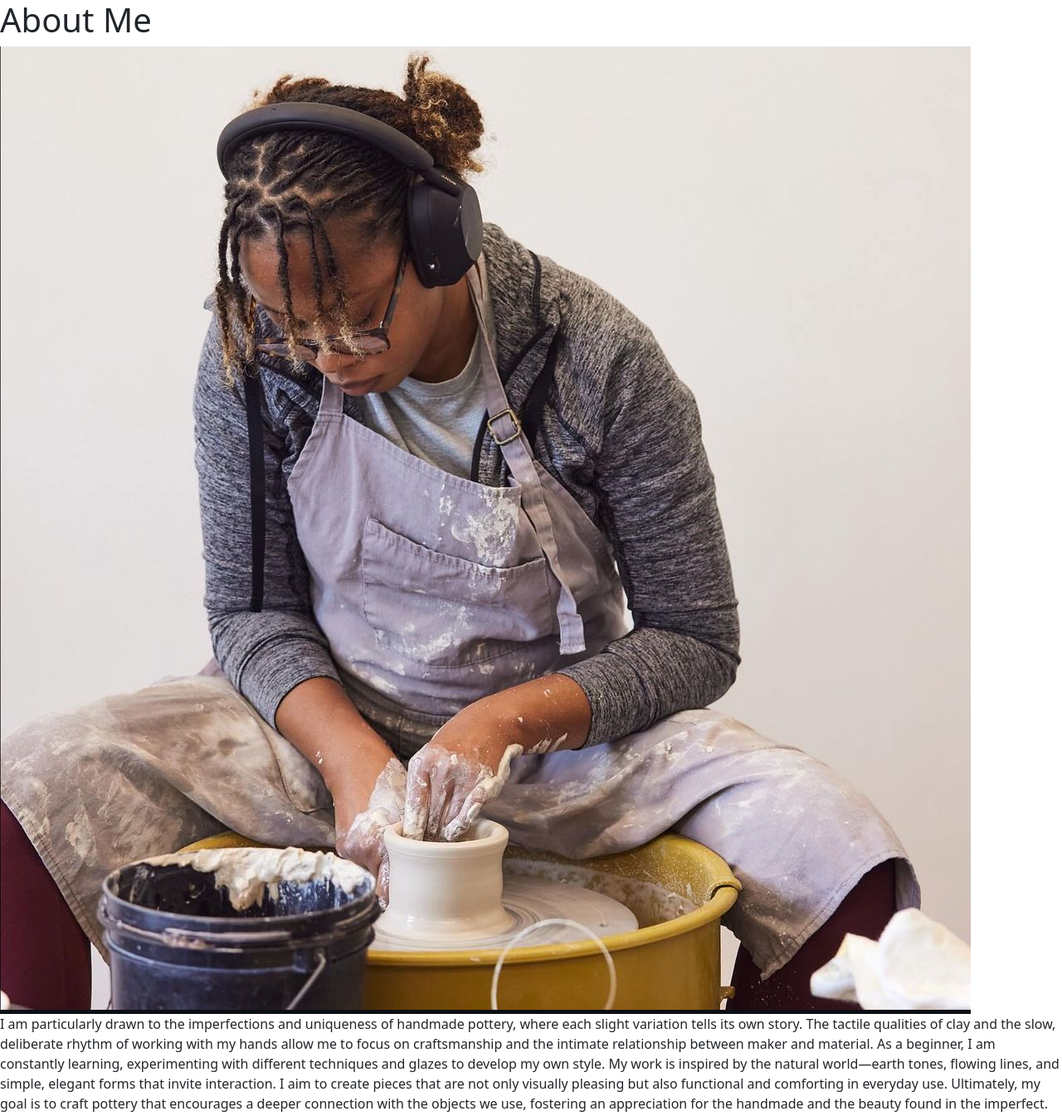
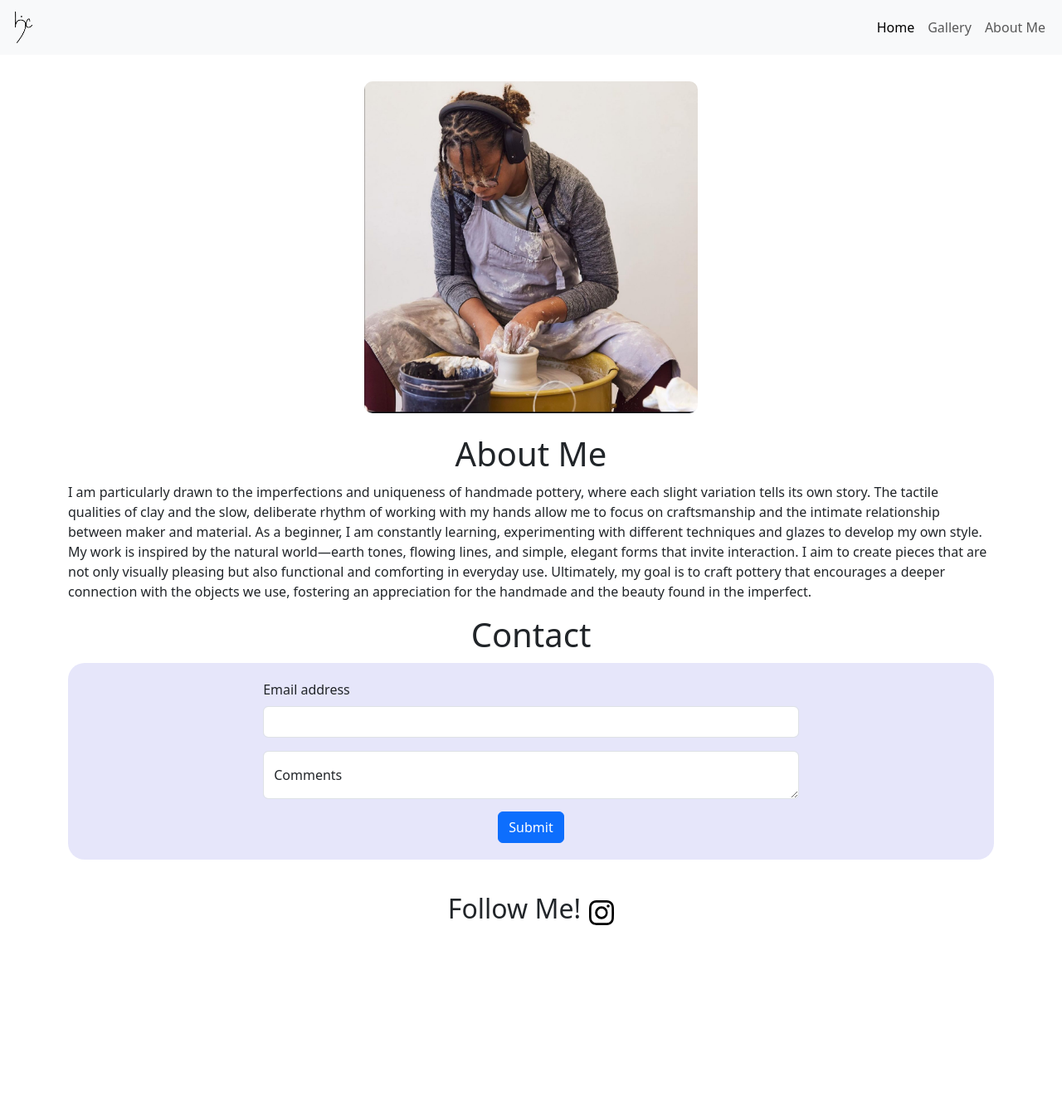
Before and after one commit to Jarvis-Brown/brittany_website, a plain HTML site: page about.html in a window 1280 px wide. Shown: the whole page at 83% size. After the commit the page ends 1164 px from the top, so only its background shows below. Drawn offline with nearby package versions, Linux system fonts and the light colour scheme.

Commit message:
adding about me info

```diff
--- a/about.html
+++ b/about.html
@@ -12,28 +12,113 @@
         <link rel="stylesheet" href="/static/style.css" />
     </head>
     <body>
-        <h1>About Me</h1>
-        <div class="about-group">
+        <nav class="navbar navbar-expand-lg bg-body-tertiary">
+            <div class="container-fluid">
+                <a class="navbar-brand" href="#"
+                    ><img
+                        id="logo"
+                        src="/static/images/bj_logo_complete.png"
+                        alt="Brooklyn Red's Logo"
+                /></a>
+                <button
+                    class="navbar-toggler"
+                    type="button"
+                    data-bs-toggle="collapse"
+                    data-bs-target="#navbarNav"
+                    aria-controls="navbarNav"
+                    aria-expanded="false"
+                    aria-label="Toggle navigation"
+                >
+                    <span class="navbar-toggler-icon"></span>
+                </button>
+                <div class="collapse navbar-collapse" id="navbarNav">
+                    <ul class="navbar-nav ms-auto">
+                        <li class="nav-item">
+                            <a
+                                class="nav-link active"
+                                aria-current="page"
+                                href="#"
+                                >Home</a
+                            >
+                        </li>
+                        <li class="nav-item">
+                            <a class="nav-link" href="#">Gallery</a>
+                        </li>
+                        <li class="nav-item">
+                            <a class="nav-link" href="#">About Me</a>
+                        </li>
+                    </ul>
+                </div>
+            </div>
+        </nav>
+
+        <main class="container main_info">
+            <section class="section_info">
                 <img
+                    class="img-fluid about_me_img"
                     src="/static/images/brittany_better_pic.jpg"
                     alt="image of Brittany working with clay"
                 />
-            <p>
-                I am particularly drawn to the imperfections and uniqueness of
-                handmade pottery, where each slight variation tells its own
-                story. The tactile qualities of clay and the slow, deliberate
-                rhythm of working with my hands allow me to focus on
-                craftsmanship and the intimate relationship between maker and
-                material. As a beginner, I am constantly learning, experimenting
-                with different techniques and glazes to develop my own style. My
-                work is inspired by the natural world—earth tones, flowing
-                lines, and simple, elegant forms that invite interaction. I aim
-                to create pieces that are not only visually pleasing but also
-                functional and comforting in everyday use. Ultimately, my goal
-                is to craft pottery that encourages a deeper connection with the
-                objects we use, fostering an appreciation for the handmade and
-                the beauty found in the imperfect.
+                <h1>About Me</h1>
+                <p class="text_info">
+                    I am particularly drawn to the imperfections and uniqueness
+                    of handmade pottery, where each slight variation tells its
+                    own story. The tactile qualities of clay and the slow,
+                    deliberate rhythm of working with my hands allow me to focus
+                    on craftsmanship and the intimate relationship between maker
+                    and material. As a beginner, I am constantly learning,
+                    experimenting with different techniques and glazes to
+                    develop my own style. My work is inspired by the natural
+                    world—earth tones, flowing lines, and simple, elegant forms
+                    that invite interaction. I aim to create pieces that are not
+                    only visually pleasing but also functional and comforting in
+                    everyday use. Ultimately, my goal is to craft pottery that
+                    encourages a deeper connection with the objects we use,
+                    fostering an appreciation for the handmade and the beauty
+                    found in the imperfect.
                 </p>
+            </section>
+            <section class="section_info">
+                <h1>Contact</h1>
+                <div class="form-bg">
+                    <form>
+                        <div class="mb-3">
+                            <label for="exampleInputEmail1" class="form-label"
+                                >Email address</label
+                            >
+                            <input
+                                type="email"
+                                class="form-control"
+                                id="exampleInputEmail1"
+                                aria-describedby="emailHelp"
+                            />
                         </div>
+                        <div class="form-floating">
+                            <textarea
+                                class="form-control"
+                                placeholder="Leave a comment here"
+                                id="floatingTextarea"
+                            ></textarea>
+                            <label for="floatingTextarea">Comments</label>
+                        </div>
+                        <div class="submit-btn">
+                            <button type="submit" class="btn btn-primary">
+                                Submit
+                            </button>
+                        </div>
+                    </form>
+                </div>
+            </section>
+        </main>
+        <footer>
+            <div class="footer-info">
+                <h2>Follow Me!</h2>
+                <img
+                    class="insta-icon"
+                    src="/static/images/instagram.svg"
+                    alt="instagram icon"
+                />
+            </div>
+        </footer>
     </body>
 </html>
--- a/static/style.css
+++ b/static/style.css
@@ -0,0 +1,63 @@
+* {
+    box-sizing: border-box;
+}
+
+/* media query */
+
+/* Nav Bar */
+#logo {
+    height: 5vh;
+}
+
+/* About Me */
+
+h1 {
+    text-align: center;
+    margin-bottom: 10px;
+}
+
+.main_info {
+    margin-top: 2rem;
+}
+
+.about_me_img {
+    height: 400px;
+    display: flex;
+    justify-self: center;
+    border-radius: 10px;
+    margin-bottom: 25px;
+}
+
+h2 {
+    text-align: center;
+    margin-bottom: 10px;
+}
+
+form {
+    width: 60%;
+    margin: 0 auto;
+}
+
+.form-bg {
+    background-color: lavender;
+    padding: 20px;
+    border-radius: 20px;
+}
+
+.insta-icon {
+    height: 30px;
+}
+
+.submit-btn {
+    display: flex;
+    justify-content: center;
+    margin-top: 15px;
+}
+
+.footer-info {
+    display: flex;
+    justify-content: center;
+    align-items: center;
+    gap: 10px;
+    margin: 40px;
+}
```
Also changed, not shown: index.html (+5 -1 lines), static/images/bj_logo_complete.png (added), static/images/logo.jpg (deleted). Lines whose indentation alone changed are shown as unchanged.
